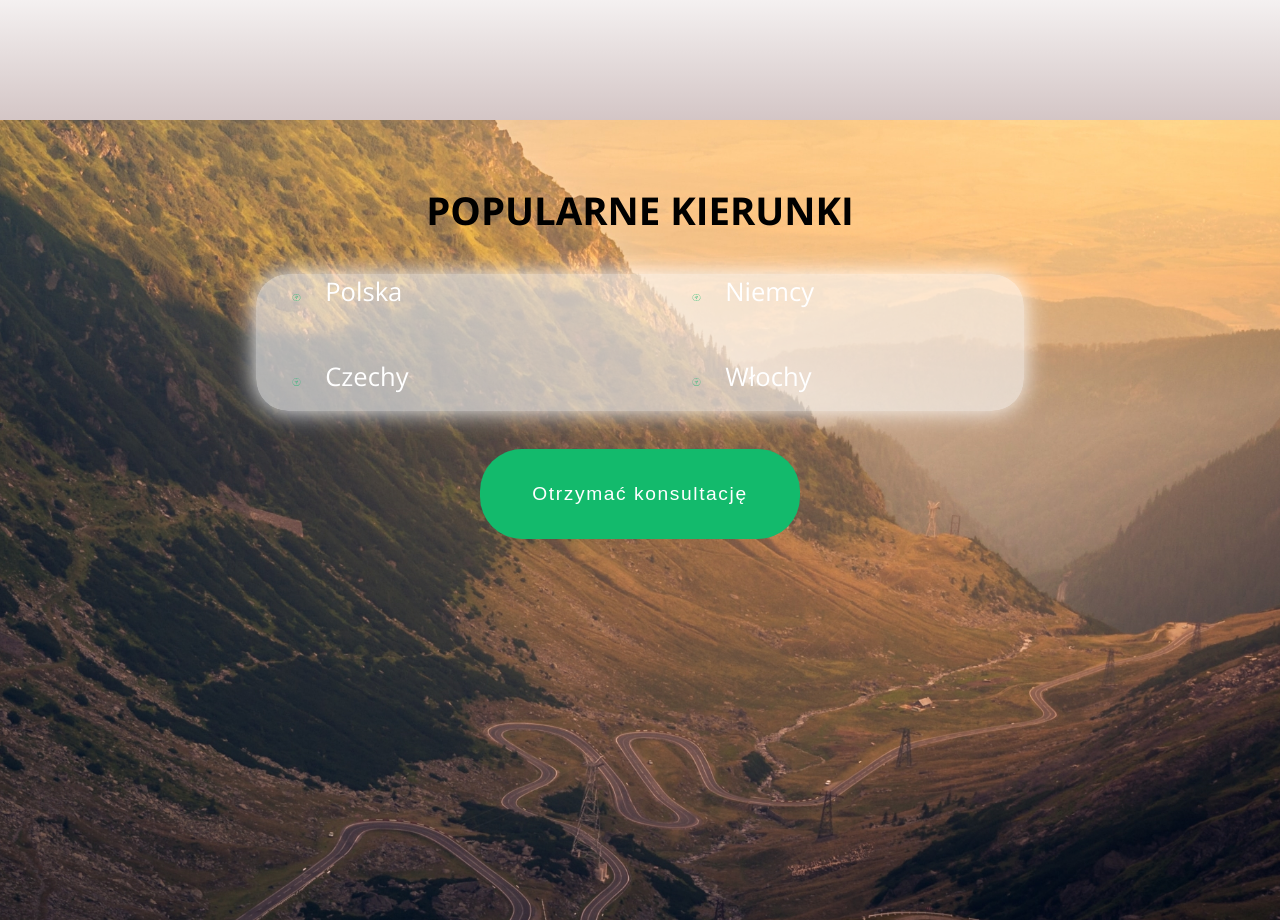
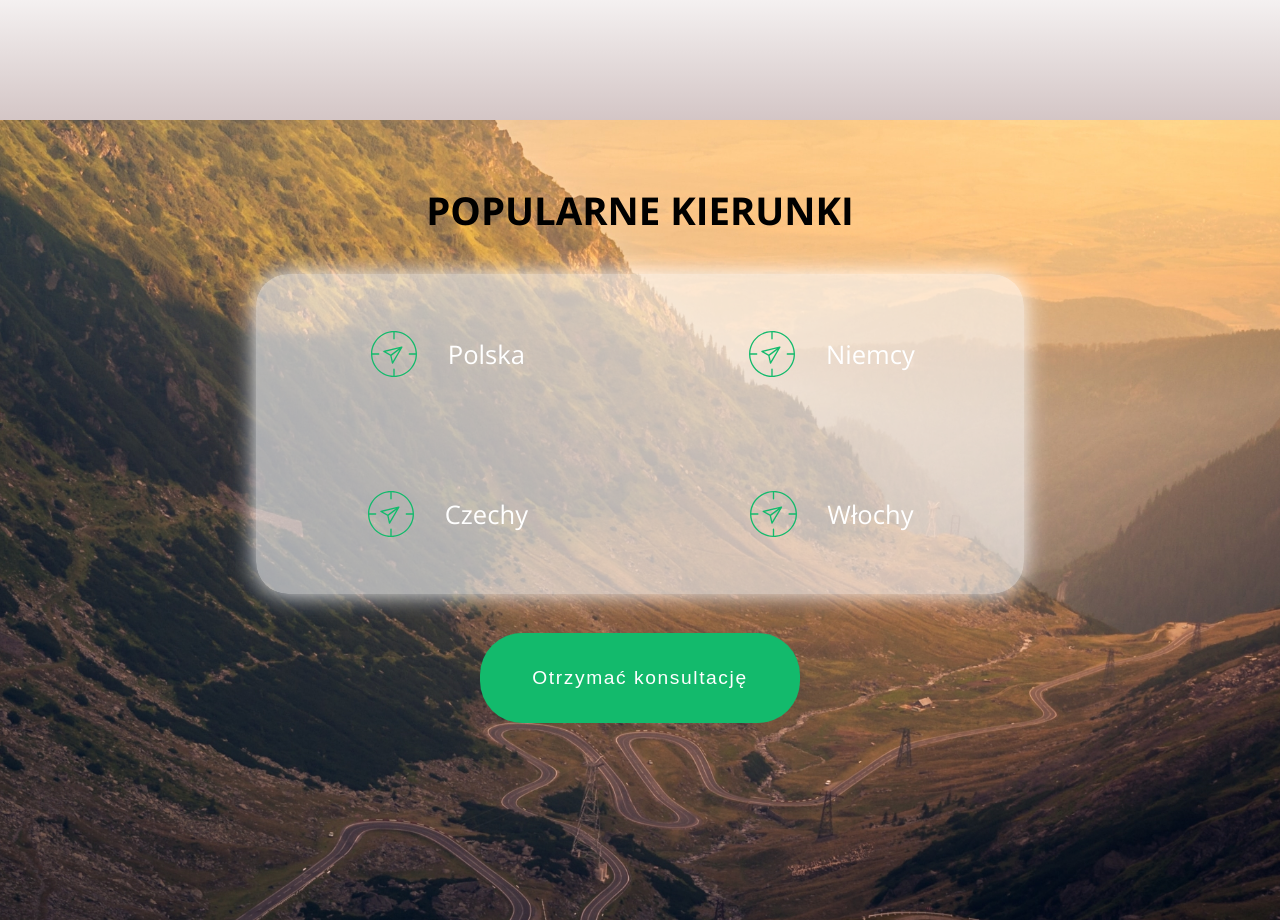
Before and after one commit to VolodymyrDolzhenko/volodymyrdolzhenko.github.io, a plain HTML site: page index.html in a window 1280 px wide. Shown: the part 1480-2400 px from the top of the page. Drawn offline with nearby package versions, Linux system fonts and the light colour scheme; a web font is replaced by a local one.

Commit message:
edited kierunki

```diff
--- a/index.html
+++ b/index.html
@@ -86,23 +86,21 @@
         </section>
     <section id="kierunki">
             <h2>Popularne kierunki</h2>
-            <div class="kierunki_list">
                 <div class="kierunki_items">
                         <a href="#slajder" class="kierunek_item">
                             <img src="img/icons/compass.svg" alt="Kierunek" alt="">
-                            Polska
+                            <span>Polska</span>
                         </a>
                         <a href="#slajder" class="kierunek_item">
-                            <img src="img/icons/compass.svg" alt="Kierunek" alt="">                            Niemcy
+                            <img src="img/icons/compass.svg" alt="Kierunek" alt=""><span>Niemcy</span>
                         </a>
                         <a href="#slajder" class="kierunek_item">
-                            <img src="img/icons/compass.svg" alt="Kierunek" alt="">                            Czechy
+                            <img src="img/icons/compass.svg" alt="Kierunek" alt=""><span>Czechy</span>
                         </a>
-                        <a href="#wlochy-container" >
-                            <img src="img/icons/compass.svg" alt="Kierunek" alt="">                        Włochy
+                        <a href="#slajder" >
+                            <img src="img/icons/compass.svg" alt="Kierunek" alt=""><span>Włochy</span>
                         </a>
                 </div>
-            </div>
             <button type="button" name="button"class="button main_button">Otrzymać konsultację</button>
         </section>
     <section id="slajder">
--- a/style/style.css
+++ b/style/style.css
@@ -221,8 +221,7 @@ button:focus {
 /*** KIERUNKI ***/
 
 #kierunki{
-    /* width: 100vw; */
-    min-height: 100vh;
+    height: 100vh;
     background-image: url(../img/Popular_destinations.jpg);
     background-size: cover;
     color: black;
@@ -245,30 +244,31 @@ button:focus {
     text-transform: uppercase;
 }
 
-.kierunki_list{
+.kierunki_items{
     background: rgba(255,255,255,0.6);
     border-radius: 32px;
     box-shadow: 0 0 24px #FFF;
     width: 60%;
-    height: 55%;
+    height: 40%;
     margin-bottom: 3%;
-}
-
-.kierunki_items{
     display: grid;
     grid-template-columns: repeat(2, 1fr);
-    grid-gap: 2em;
 }
 
 .kierunki_items > a{
+    justify-self: center;
+    align-self: center;
     font-size: 2vw;
     width: 80%;
-    padding-left: 5%;
+    display: flex;
+    align-items: center;
+    justify-content: center;
 }
 
 .kierunki_items > a > img{
     width: 15%;
     height: 15%;
+    margin-right: 10%;
 }
 
 
@@ -285,7 +285,7 @@ button:focus {
     color: rgb(51, 23, 3);
     text-align: center;
     text-transform: uppercase;
-    font-size: 3em;
+    font-size: 3vw;
 }
 
 #slajder .category-container {
```
